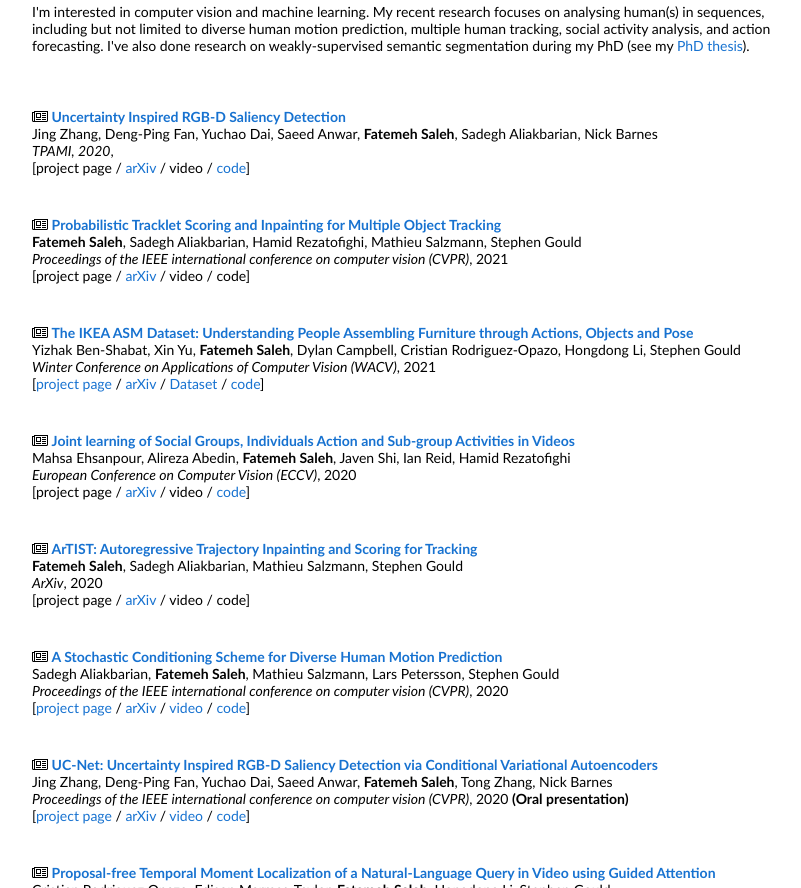
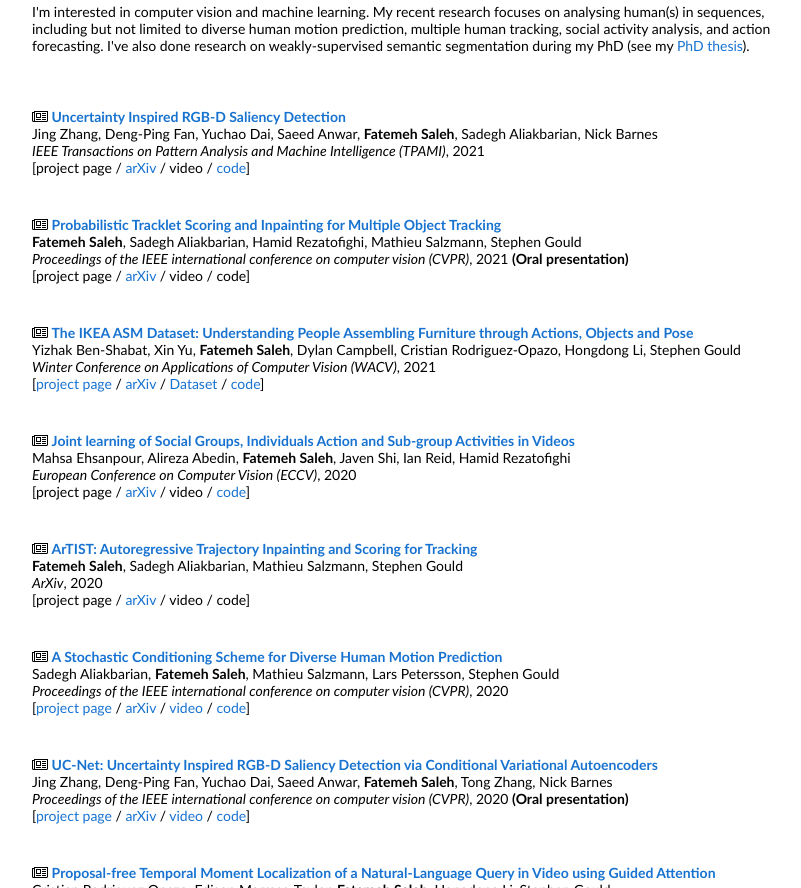
Before and after one commit to fatemeh-slh/fatemeh-slh.github.io, a website: page index.html in a window 1280 px wide. Shown: the part 946-1834 px from the top of the page, without its empty margins (228-1029 px from the left). Drawn offline with Linux system fonts and the light colour scheme; some icons are missing.

Commit message:
Update index.html

```diff
--- a/index.html
+++ b/index.html
@@ -173,7 +173,7 @@
               <br>
     Jing Zhang, Deng-Ping Fan, Yuchao Dai, Saeed Anwar, <b>Fatemeh Saleh</b>, Sadegh Aliakbarian, Nick Barnes
               <br>
-            <em>TPAMI, 2020</em>,
+            <em>IEEE Transactions on Pattern Analysis and Machine Intelligence (TPAMI)</em>, 2021
               <br>
               [project page /
               <a href="https://arxiv.org/pdf/2009.03075.pdf">arXiv</a> /
@@ -191,7 +191,7 @@
               <br>
             <b>Fatemeh Saleh</b>, Sadegh Aliakbarian, Hamid Rezatofighi, Mathieu Salzmann, Stephen Gould
               <br>
-            <em>Proceedings of the IEEE international conference on computer vision (CVPR)</em>, 2021
+            <em>Proceedings of the IEEE international conference on computer vision (CVPR)</em>, 2021 <b>(Oral presentation)</b>
               <br>
               [project page /
               <a href="https://arxiv.org/pdf/2012.02337">arXiv</a> /
```
